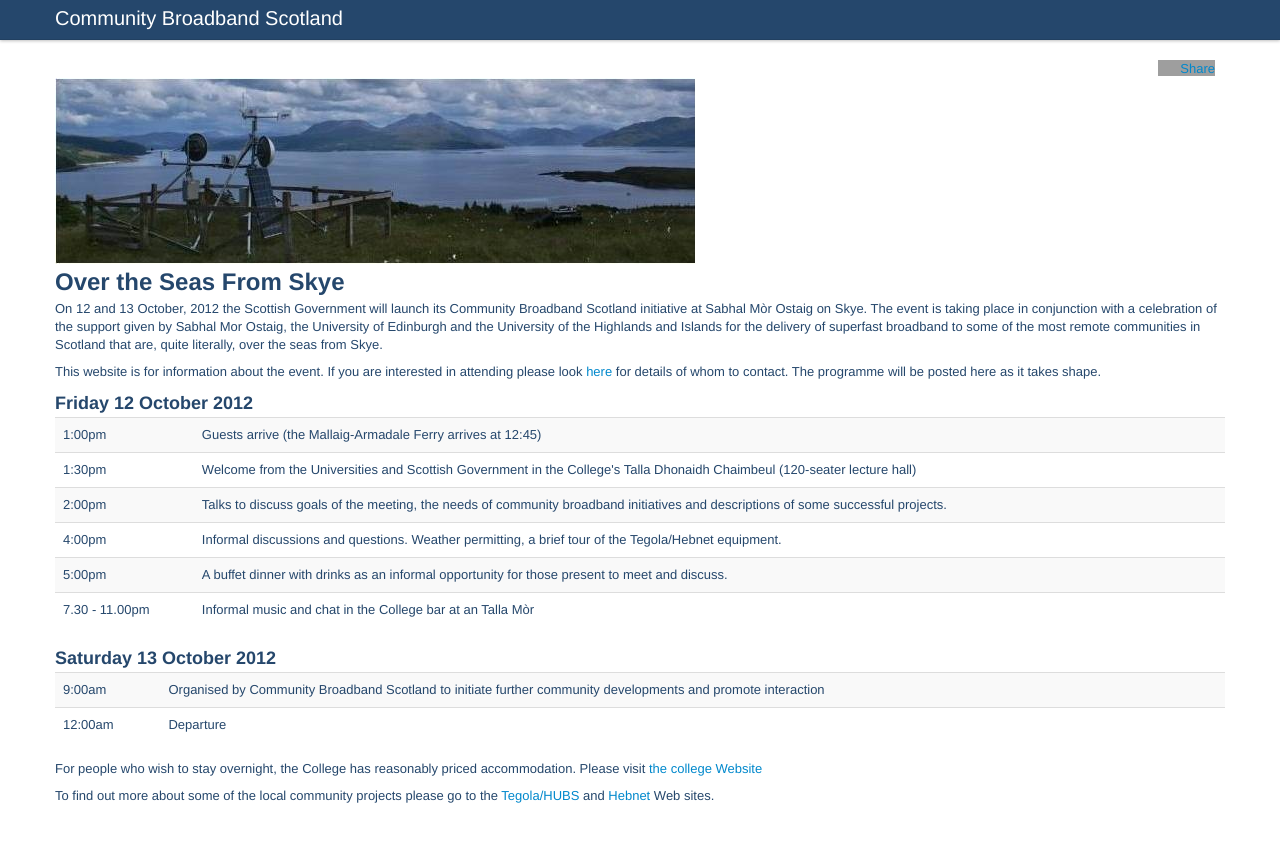
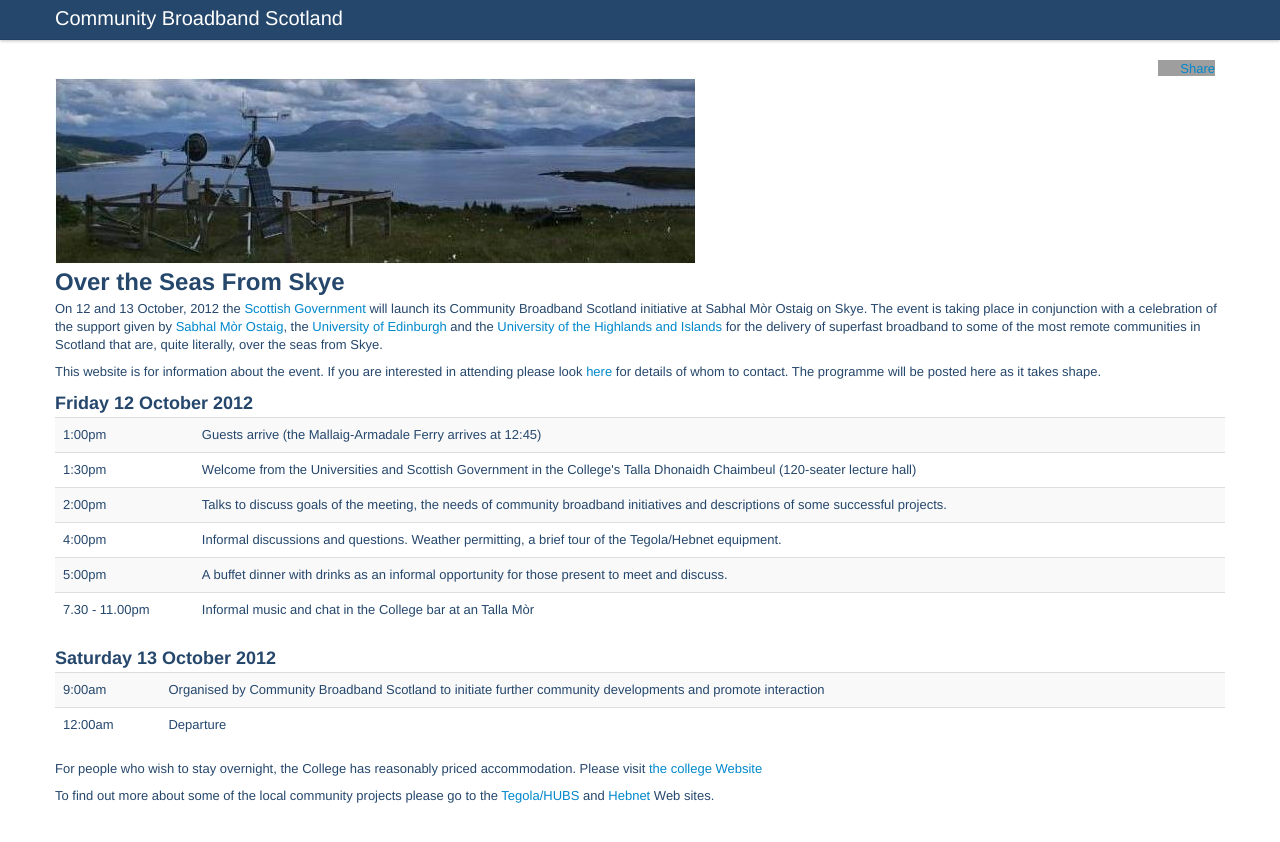
Before and after one commit to tegola-hubs/tegola-hubs.github.com, a Jekyll site: the page CBBS/index.html, which Jekyll copies as it is, in a window 1280 px wide. Shown: the top 842 px of the page. Built offline with Jekyll 4.4.1, drawn with Linux system fonts in a browser that asks for light colours; grey boxes are pictures that could not be loaded.

Commit message:
cosmetic

```diff
--- a/CBBS/index.html
+++ b/CBBS/index.html
@@ -43,12 +43,19 @@
 	<h2> Over the Seas From Skye</h2>
 
 	<p>
-	  On 12 and 13 October, 2012 the Scottish Government will
+	  On 12 and 13 October, 2012 the
+	  <a href="http://www.scotland.gov.uk/">Scottish
+	    Government</a>
+	  will
 	  launch its Community Broadband Scotland initiative at Sabhal
 	  Mòr Ostaig on Skye.  The event is taking place in
 	  conjunction with a celebration of the support given by
-	  Sabhal Mor Ostaig, the University of Edinburgh and the
-	  University of the Highlands and Islands for the delivery of
+	  <a href="http://www.smo.uhi.ac.uk/">Sabhal Mòr Ostaig</a>,
+	  the
+	  <a href="http://www.ed.ac.uk/">University of Edinburgh</a>
+	  and the
+	  <a href="http://www.uhi.ac.uk/">University of the Highlands
+	  and Islands</a>  for the delivery of
 	  superfast broadband to some of the most remote communities
 	  in Scotland that are, quite literally, over the seas from
 	  Skye.
```
